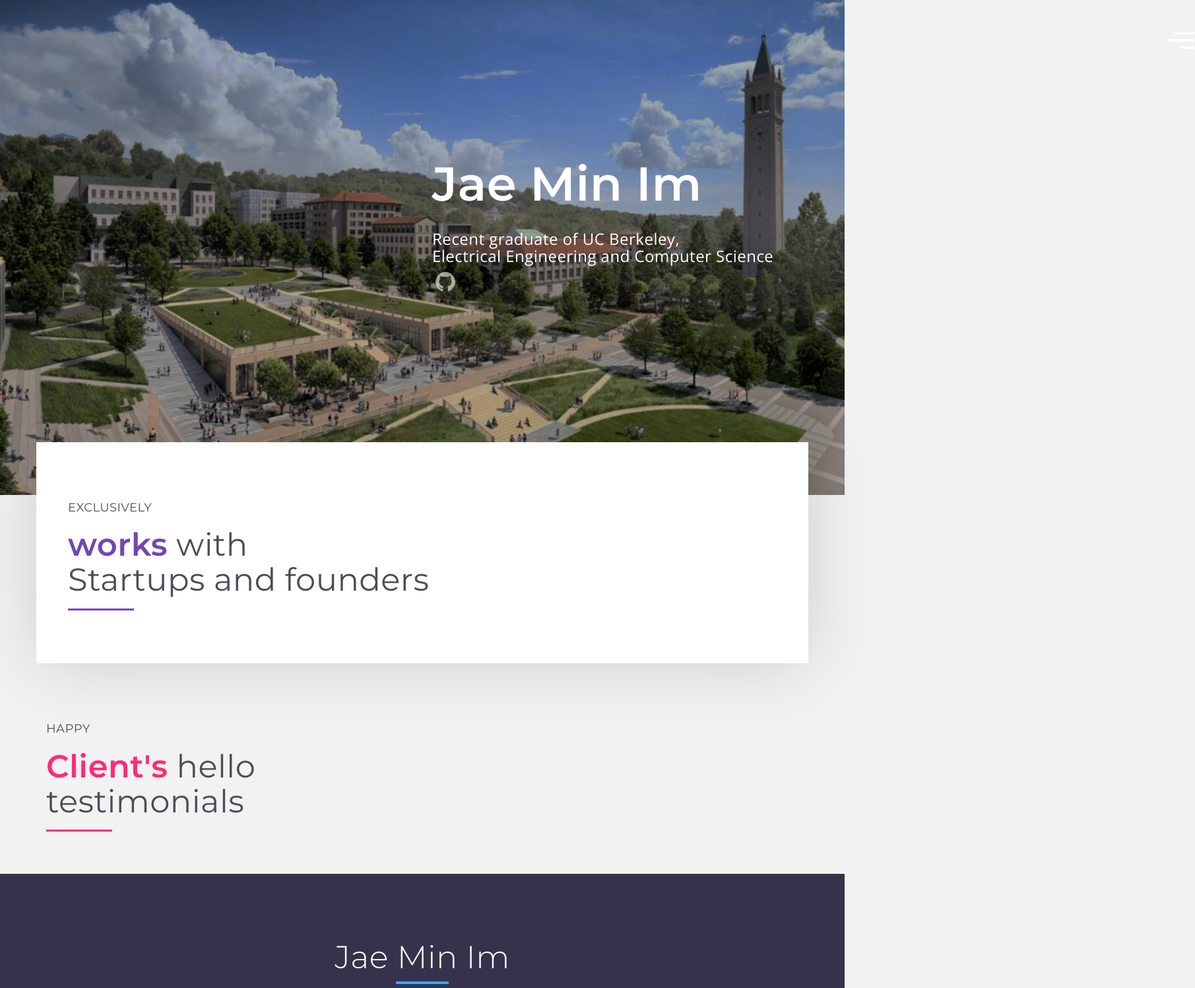
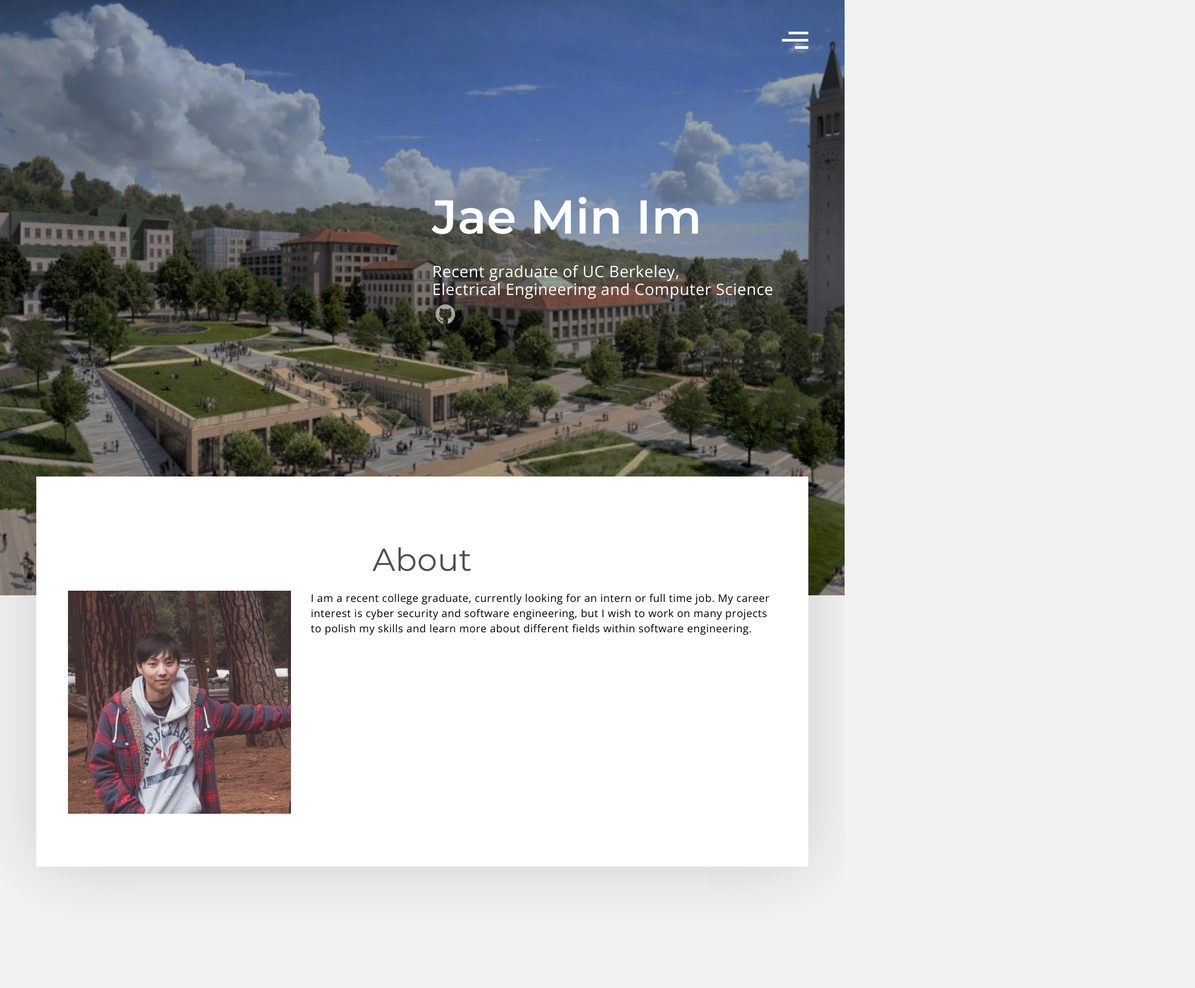
Before and after one commit to FlamelNi/jaeminim, a plain HTML site: page index.html in a window 1280 px wide. Shown: the top 1497 px of the page at 66% size, 1811 px wide, since content can reach past the window. Drawn offline with nearby package versions, Linux system fonts and the light colour scheme.

Commit message:
added about and education

```diff
--- a/css/style.css
+++ b/css/style.css
@@ -52,11 +52,12 @@ header.hero {
   -o-background-size: cover;
   background-size: cover;
   color: #fff;
-  padding-bottom: 80px;
+  padding-bottom: 300px;
+  /* padding-bottom: 80px; */
 }
 
 header.hero .hero-text {
-  margin-top: 20%;
+  margin-top: 50%;
   margin-bottom: 20%;
 }
 header.hero .row {
@@ -107,11 +108,26 @@ ul.social-links li a img {
   max-height: 30px;
 }
 
+/* custom */
+.container-side {
+  display: grid;
+  grid-template-columns: 1fr 1fr;
+  column-gap: 5px;
+}
+.black-text {
+  /* padding: 2em; */
+  color: #000;
+  /* border-radius: 5px; */
+  font-weight: 300;
+  /* font-size: 10px; */
+  /* min-height: 400px; */
+}
 
 /* Case study */
 .case-study .col-md-12 {
   transform: translateY(-80px);
-  -webkit-transform: translateY(-80px);
+  /* -webkit-transform: translateY(-80px); */
+  -webkit-transform: translateY(-180px);
   padding: 5em 3em;
   background-color: #fff;
   box-shadow: 0 0 100px rgba(0, 0, 0, 0.15);
--- a/index.html
+++ b/index.html
@@ -28,7 +28,7 @@
       <header class="hero">
         <div class="container">
           <div class="row">
-            <div class="col-md-18 col-md-offset-6 col-xs-12">
+            <div class="col-md-6 col-md-offset-6 col-xs-12">
               <!-- <div class="col-md-6 col-md-offset-6 col-xs-12"> -->
               <nav>
                 <div id="menu-toggle">
@@ -74,8 +74,24 @@
         <div class="container">
           <div class="row">
             <div class="col-md-12">
-              <h4 class="sub-heading">Exclusively</h4>
-              <h1 class="heading purple"><span class="purple">works</span> with <br>Startups and founders</h1>
+              <!-- <h4 class="sub-heading">Exclusively</h4>
+              <h1 class="heading purple"><span class="purple">works</span> with <br>Startups and founders</h1> -->
+
+              <h1 class="heading text-center">About</h1>
+
+              <div class="row">
+                <div class="col-md-4">
+                  <!-- <img src="assets/jaeminProfile.jpg" class="col-md-10 col-md-offset-0"> -->
+                  <img src="assets/jaeminProfile.jpg" class="col-md-offset-0">
+                </div>
+
+                <div class="col-md-8 col-md-offset-0">
+                  <!-- <h2 class="black-text">About</h2> -->
+                  <p class="black-text">I am a recent college graduate, currently looking for an intern or full time job. My career interest is cyber security and software engineering, but I wish to work on many projects to polish my skills and learn more about different fields within software engineering.</p>
+                </div>
+
+              </div>
+
               <!-- Swiper -->
               <!-- <div class="swiper-container client-swiper">
                 <div class="swiper-wrapper">
@@ -122,12 +138,33 @@
 
       <section class="testimonial">
         <div class="container">
+
+
+          <div class="col-md-12">
+            <!-- <h4 class="sub-heading">Happy</h4>
+            <h1 class="heading pink"><span class="pink">Client's</span> hello <br>testimonials</h1> -->
+          </div>
+          <h1 class="heading text-center">University of California, Berkeley</h1>
+
           <div class="row">
+
+            <div class="col-md-7 col-md-offset-0">
+              <!-- <h2 class="black-text">About</h2> -->
+              <p class="black-text">I gradutated from UC Berkeley with Electrical Engineering and Computer Science degree. Some of the high level courses that I took includes: Operating System, Cyber Security, Artificial Intelligence, Data Structures and others.</p>
+            </div>
+            <div class="col-md-4">
+              <!-- <img src="assets/jaeminProfile.jpg" class="col-md-10 col-md-offset-0"> -->
+              <img src="assets/jaeminProfile.jpg" class="col-md-offset-0">
+            </div>
+
+          </div>
+
+          <!-- <div class="row">
             <div class="col-md-12">
               <h4 class="sub-heading">Happy</h4>
               <h1 class="heading pink"><span class="pink">Client's</span> hello <br>testimonials</h1>
             </div>
-          </div>
+          </div>   -->
         </div>
         <!-- <div class="container-fluid">
           <div class="row">
```
Also changed, not shown: assets/jaeminProfile.jpg (added).
